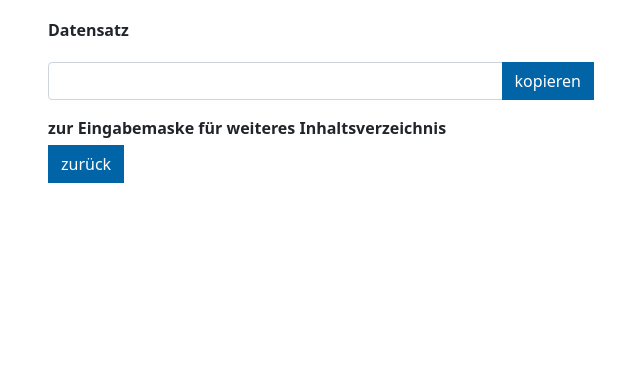
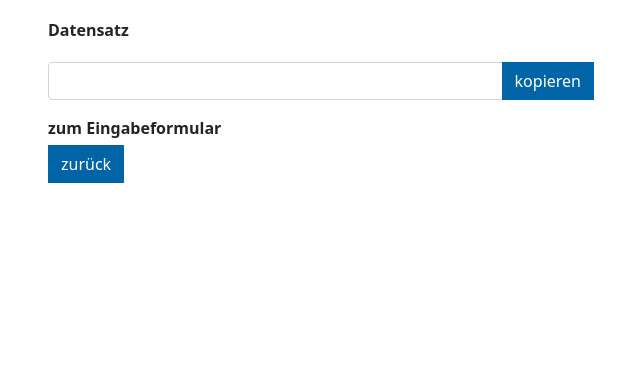
Before and after one commit to rhodijn/toc_app, a Flask app: template templates/result.html in a window 1280 px wide. Shown: the part 221-601 px from the top of the page, without its empty margins (319-959 px from the left). Run offline with Flask 3, Linux system fonts and the light colour scheme; the template is opened without the code that fills it, so the values that code supplies are empty; some libraries are stand-ins or nearby versions.

Commit message:
minor change in page text

```diff
--- a/templates/result.html
+++ b/templates/result.html
@@ -62,7 +62,7 @@
                             {% endif %}
                         {% endblock %}
                         <div class="text-start">
-                            <label for="back">zur Eingabemaske für weiteres Inhaltsverzeichnis</label>
+                            <label for="back">zum Eingabeformular</label>
                             <a href="/" class="btn btn-primary" id="back">zurück</a>
                         </div>
                     </fieldset>
```
